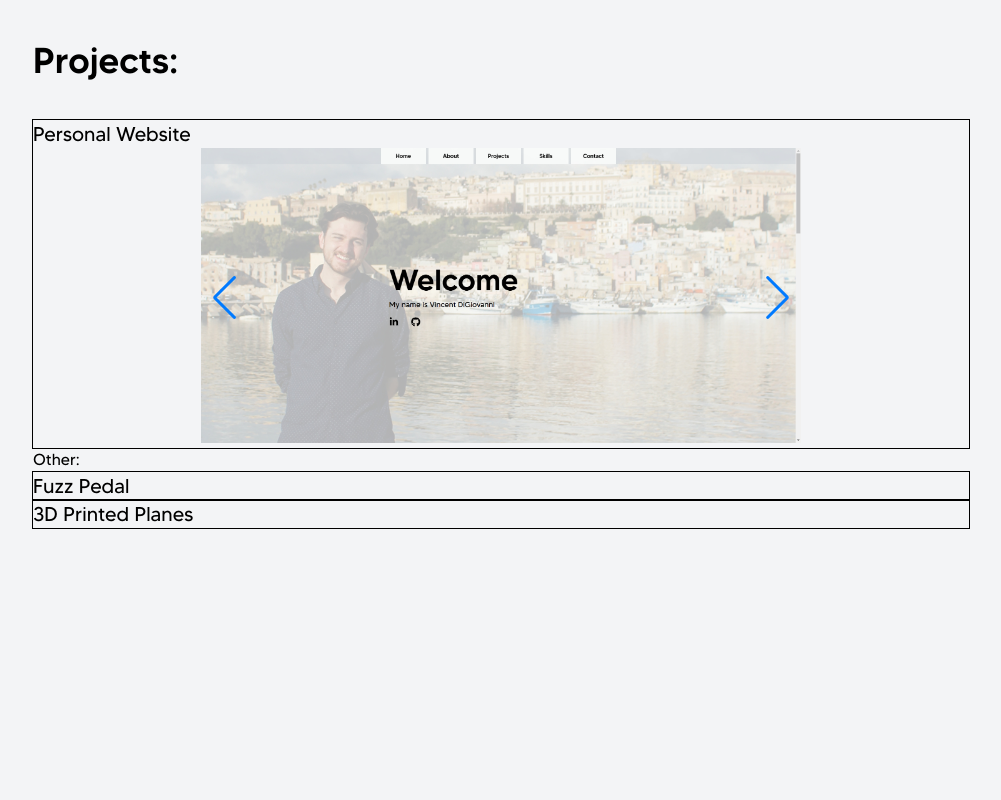
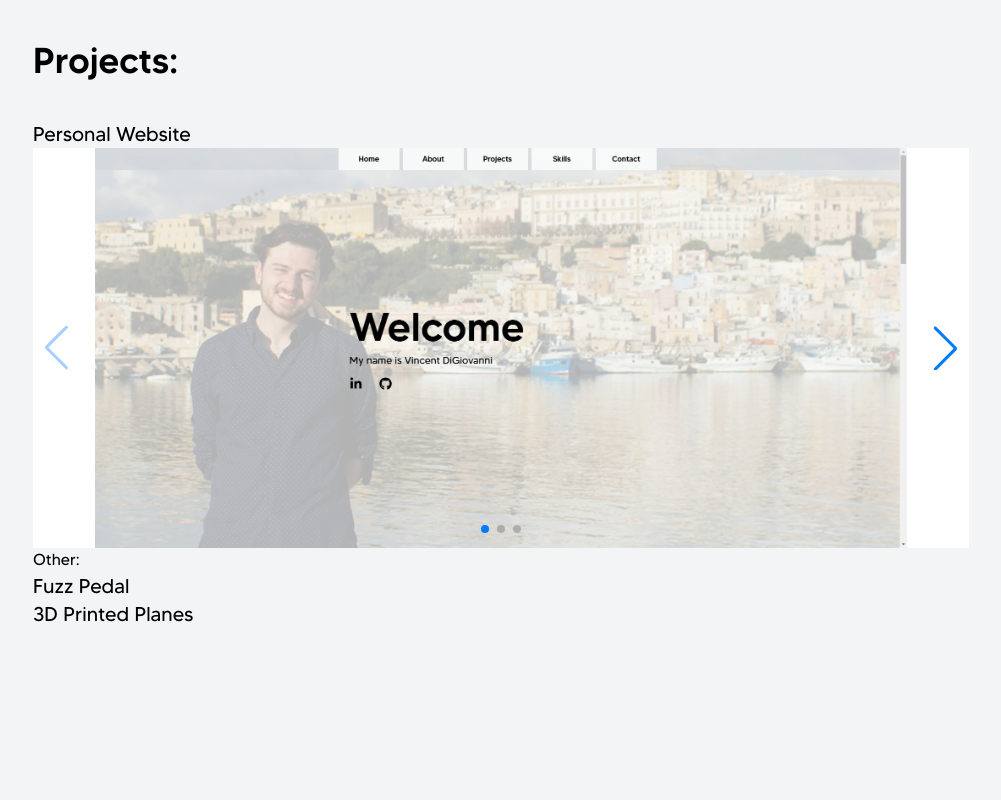
Before and after one commit to vdigi00/vincentdigi-site, a React (Vite) app: page / in a window 1280 px wide. Shown: the part 1600-2400 px from the top of the page, without its empty margins (139-1140 px from the left). Built offline with nearby package versions, Linux system fonts and the light colour scheme.

Commit message:
Configuring swiper and adding images to projects

```diff
--- a/src/App.jsx
+++ b/src/App.jsx
@@ -3,8 +3,13 @@ import Hero from './components/Hero'
 import About from './components/About'
 import Projects from './components/Projects'
 import Skills from './components/Skills'
+// import libraries
+import { register } from 'swiper/element/bundle';
 import AOS from 'aos';
 import 'aos/dist/aos.css';
+// registers swiper
+register();
+// animate on scroll init and settings
 AOS.init({
   duration: 750,
   once: true,
--- a/src/components/About.jsx
+++ b/src/components/About.jsx
@@ -11,10 +11,10 @@ const About = () => {
                     <p className='pt-4'>I am a student at Rochester Institute of Technology, studying Computing and Information Technologies.</p>
                     <p className='pt-4'>My concentration focuses on Networking, specifically Network Services & Protocols, Routing and Switching, Wireless Networking, and Network Design and Performance.</p>
                     <p className='pt-4'>I am passionate about all things computers, electronics, and I love to learn.</p>
-                    <h3 className='pt-8 text-xl font-MADE-TOMMY-Medium'>My resume is available for download below:</h3>
-                    <a className='bg-blue-500 text-white min-w-[250px] max-w-[400px] min-h-[50px] py-4 my-2 flex justify-center items-center hover:bg-blue-800 ease-in duration-100' href='/files/DiGiovanniV-Resume-2024.pdf'>
+                    <h3 className='pt-8 text-xl font-MADE-TOMMY-Medium'>My resume is available below:</h3>
+                    <a className='bg-blue-500 text-white min-w-[150px] max-w-[300px] min-h-[50px] py-4 my-2 flex justify-center items-center hover:bg-blue-800 ease-in duration-100' href='/files/DiGiovanniV-Resume-2024.pdf'>
                         <FaFileDownload size={30}/>
-                        <span className='pl-4'>Download Resume</span>
+                        <span className='pl-4'>View Resume</span>
                     </a>
                 </div>
             </div>
--- a/src/components/Projects.jsx
+++ b/src/components/Projects.jsx
@@ -1,51 +1,25 @@
 import React from 'react';
-import Swiper from 'swiper';
-import { Navigation, Pagination } from 'swiper/modules';
-import 'swiper/css';
-import 'swiper/css/navigation';
-import 'swiper/css/pagination';
-
-const swiper = new Swiper('.swiper', {
-    modules: [Navigation, Pagination],
-    loop: true,
-    pagination: {
-        el: '.swiper-pagination',
-    },
-    navigation: {
-        nextEl: '.swiper-button-next',
-        prevEl: '.swiper-button-prev',
-    },
-});
 
 const Projects = () => {
     return (
         <div id='projects' className='bg-gray-100 min-h-[50em] cursor-default'>
             <div className='max-w-[1000px] m-auto px-8'>
                 <h1 data-aos='fade-right' data-aos-delay='500'>Projects:</h1>
-                <div className='text-xl outline outline-1'>
+                <div className='text-xl'>
                     <h3>Personal Website</h3>
-                    <div class="swiper">
-                        <div class="swiper-wrapper">
-                            <div class="swiper-slide"><img src='/images/projects/web1.jpg' /></div>
-                            <div class="swiper-slide"><img src='/images/projects/web2.jpg' /></div>
-                            <div class="swiper-slide"><img src='/images/projects/web3.jpg' /></div>
-                        </div>
-                        <div class="swiper-pagination"></div>
-
-                        <div class="swiper-button-prev"></div>
-                        <div class="swiper-button-next"></div>
-
-                        <div class="swiper-scrollbar"></div>
+                    <swiper-container navigation='true' pagination='true'>
+                        <swiper-slide><img src='/images/projects/web1.jpg' alt='Personal Website, Desktop Home Screen'></img></swiper-slide>
+                        <swiper-slide><img src='/images/projects/web2.jpg' alt='Personal Website, Mobile Responsiveness, Home Screen'></img></swiper-slide>
+                        <swiper-slide><img src='/images/projects/web3.jpg' alt='Personal Website, Mobile Responsiveness, Navigation menu'></img></swiper-slide>
+                    </swiper-container>
+                </div>
+                <h2>Other:</h2>
+                <div className='text-xl'>
+                    <h3>Fuzz Pedal</h3>
+                    <div>
                     </div>
                 </div>
-                <h2>Other:</h2>
-                <div className='text-xl outline outline-1'>
-                    <h3>Fuzz Pedal</h3>
-                    <div>
-
-                    </div>
-                </div>
-                <div className='text-xl outline outline-1'>
+                <div className='text-xl'>
                     <h3>3D Printed Planes</h3>
                     <div>
 
--- a/src/index.css
+++ b/src/index.css
@@ -31,9 +31,27 @@
   .desktop-nav{
     @apply w-[8em] flex justify-center items-center mx-1 p-3 text-lg font-MADE-TOMMY-Medium bg-white/80 hover:bg-gray-200 ease-in duration-150;
   }
-  .swiper {
-    width: 600px;
-    height: 300px;
+
+  swiper-container {
+    width: 100%;
+    height: 100%;
+  }
+
+  swiper-slide {
+    text-align: center;
+    font-size: 18px;
+    background: #fff;
+    display: flex;
+    justify-content: center;
+    align-items: center;
+    height: 400px;
+  }
+
+  swiper-slide img {
+    display: block;
+    width: 100%;
+    height: 100%;
+    object-fit: contain;
   }
 }
 @media screen and (prefers-reduced-motion: reduce) {
```
